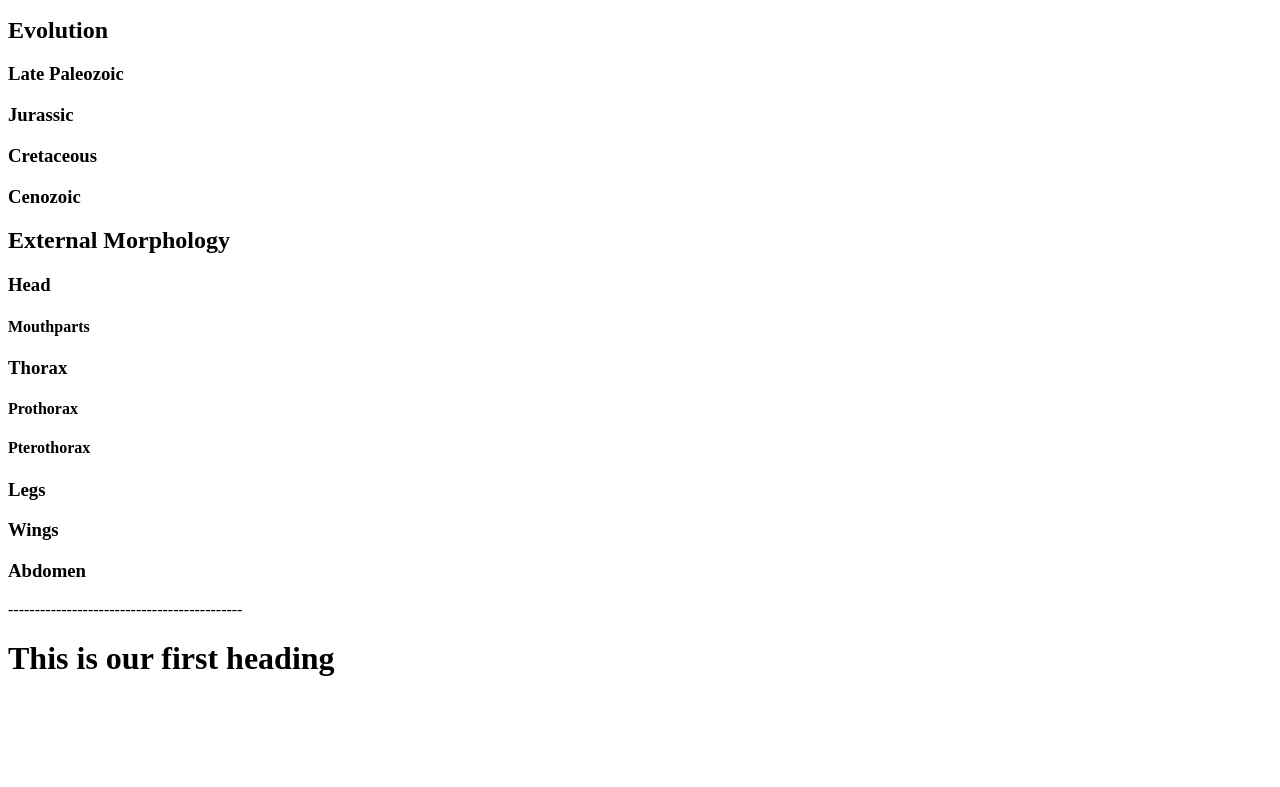
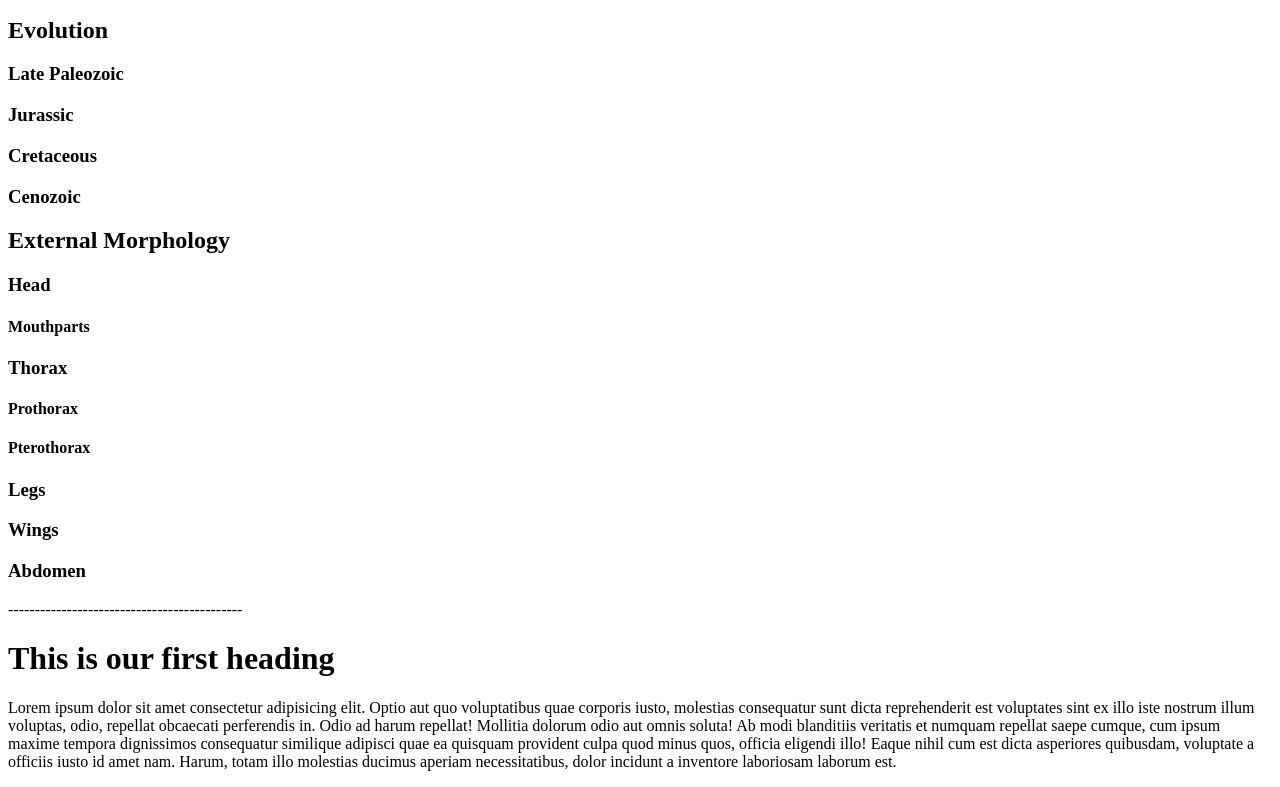
Before and after one commit to AsifAhmad07/webDevelopmentProjects, a plain HTML site: page selfPractice/index.html in a window 1280 px wide. Shown: the part 799-1586 px from the top of the page. Before the commit the page ends 1498 px from the top, so only its background shows below. Drawn offline with Linux system fonts and the light colour scheme.

Commit message:
paragraph tags

```diff
--- a/selfPractice/index.html
+++ b/selfPractice/index.html
@@ -41,3 +41,7 @@
 
 --------------------------------------------
 <h1><b>This is our first heading</b></h1>
+
+<!--Paragraph Tags -->
+
+<p>Lorem ipsum dolor sit amet consectetur adipisicing elit. Optio aut quo voluptatibus quae corporis iusto, molestias consequatur sunt dicta reprehenderit est voluptates sint ex illo iste nostrum illum voluptas, odio, repellat obcaecati perferendis in. Odio ad harum repellat! Mollitia dolorum odio aut omnis soluta! Ab modi blanditiis veritatis et numquam repellat saepe cumque, cum ipsum maxime tempora dignissimos consequatur similique adipisci quae ea quisquam provident culpa quod minus quos, officia eligendi illo! Eaque nihil cum est dicta asperiores quibusdam, voluptate a officiis iusto id amet nam. Harum, totam illo molestias ducimus aperiam necessitatibus, dolor incidunt a inventore laboriosam laborum est.</p>
```
